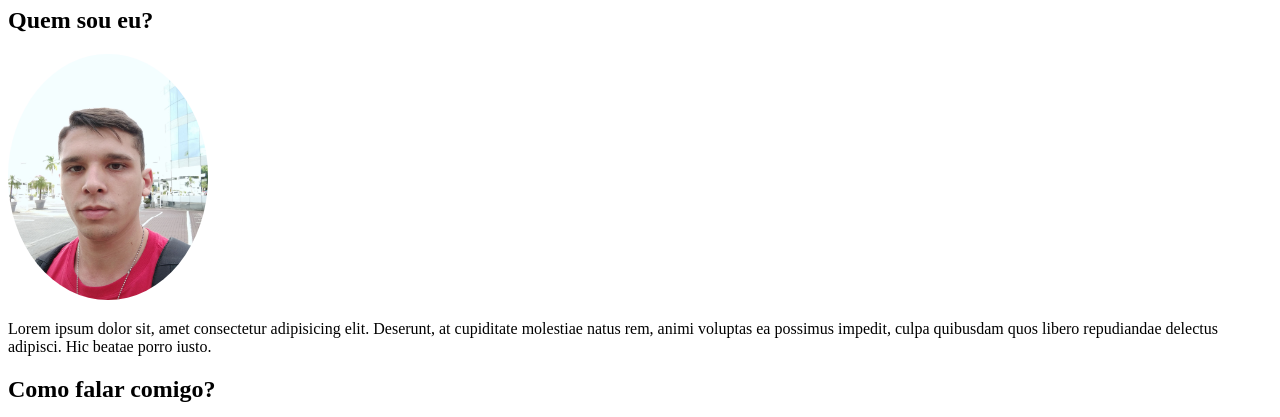
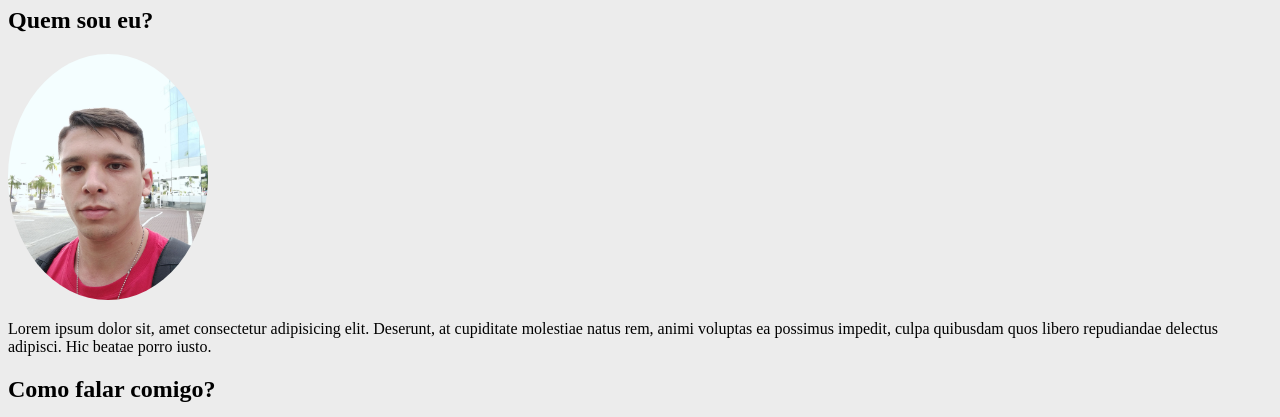
Before and after one commit to EvertonSilva22/HTM5L-CSS3-Curso-em-video, a plain HTML site: page Desafios Propostos/index.html in a window 1280 px wide. Shown: the part 73-490 px from the top of the page. Drawn offline with Linux system fonts and the light colour scheme.

Commit message:
Desafio proposto.
Terminando a parte do css.

```diff
--- a/Desafios Propostos/index.html
+++ b/Desafios Propostos/index.html
@@ -6,6 +6,9 @@
     <meta name="viewport" content="width=device-width, initial-scale=1.0">
     <title>Social</title>
     <style>
+        body{
+            background-color: rgb(236, 236, 236);
+        }
         img{
             width: 200px;
             border-radius: 50%;
```
